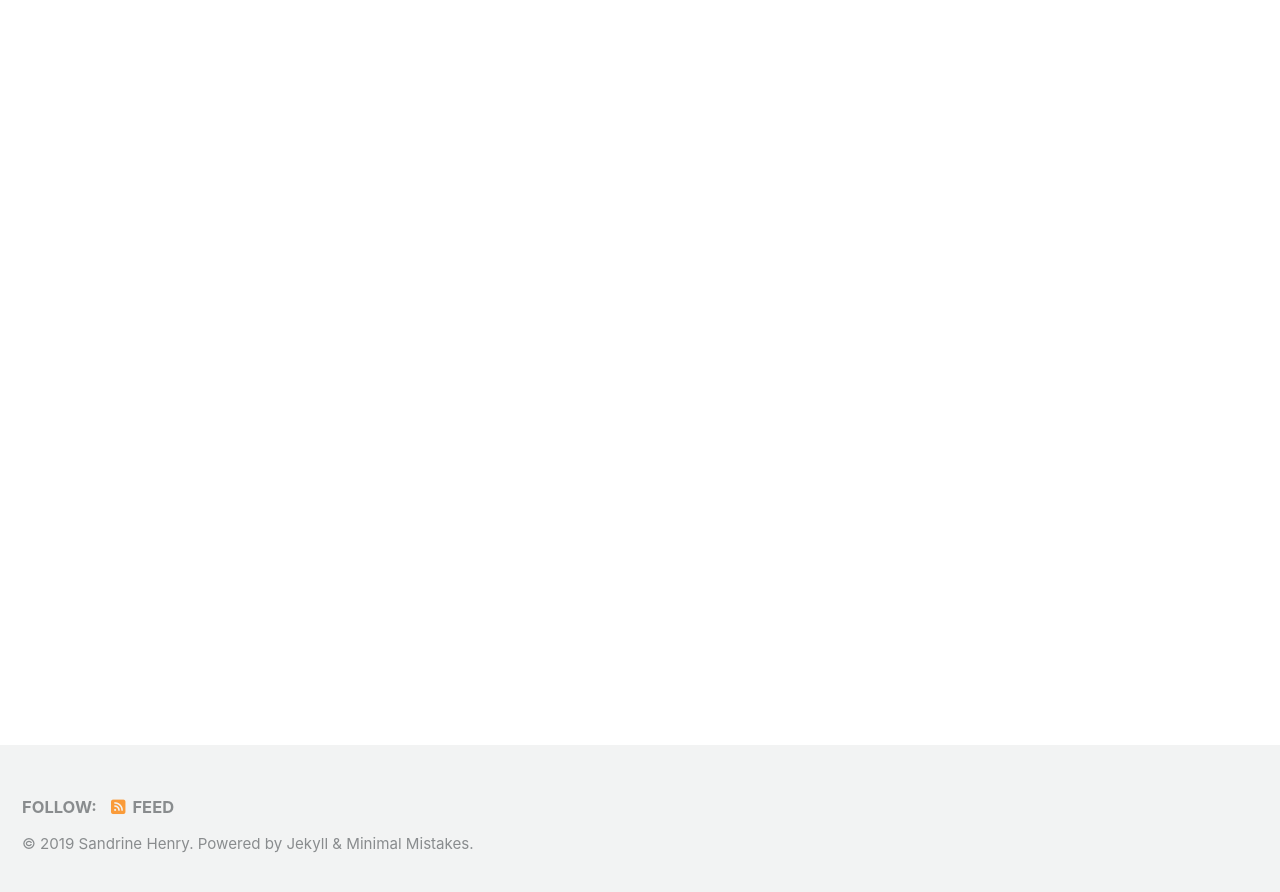
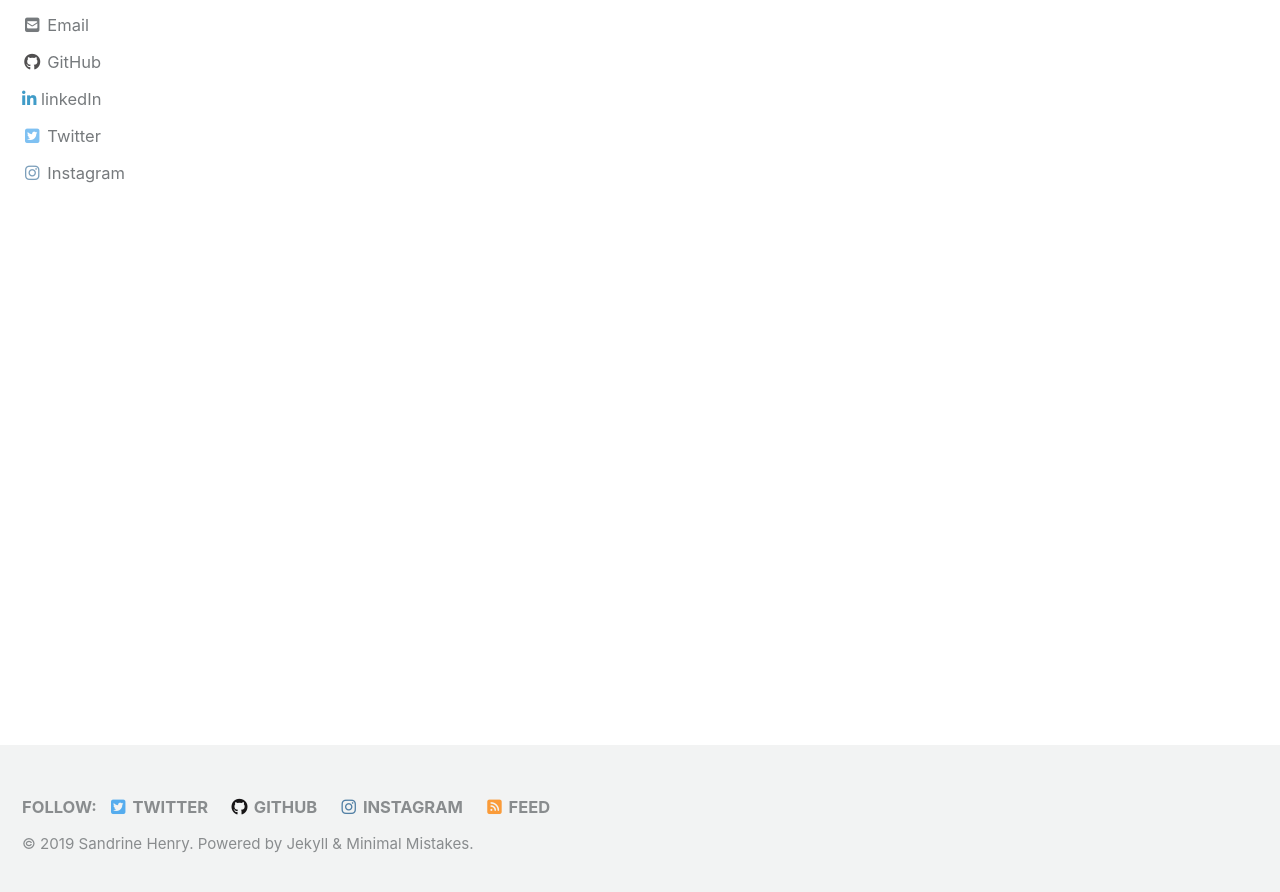
Before and after one commit to sandrineh/sandrineh.github.io, a Jekyll site: the page built from index.html, in a window 1280 px wide and 900 px high, scrolled down 222 px. Shown: the top 892 px of the window. Built offline with Jekyll 4.4.1, drawn with Linux system fonts in a browser that asks for light colours; cached includes are drawn as plain includes; nearby versions of some CDN libraries; the list of posts is cut into pages by our own code; some of the changed lines change nothing that is shown.

Commit message:
modif fichier config

```diff
--- a/_config.yml
+++ b/_config.yml
@@ -115,35 +115,38 @@ author:
   links:
     - label: "Email"
       icon: "fas fa-fw fa-envelope-square"
-      # url: mailto:your.name@email.com
+      url: mailto:eleonore.henry@gmail.com
     - label: "Website"
       icon: "fas fa-fw fa-link"
       # url: "https://your-website.com"
-    - label: "Twitter"
-      icon: "fab fa-fw fa-twitter-square"
-      # url: "https://twitter.com/"
     - label: "Facebook"
       icon: "fab fa-fw fa-facebook-square"
       # url: "https://facebook.com/"
     - label: "GitHub"
       icon: "fab fa-fw fa-github"
-      # url: "https://github.com/sandrineh"
+      url: "https://github.com/sandrineh"
+    - label: "linkedIn"
+      icon: "fab fa-linkedin-in"
+      url : "https://www.linkedin.com/in/sandrine-e-henry/"
+    - label: "Twitter"
+      icon: "fab fa-fw fa-twitter-square"
+      url: "https://twitter.com/eleonore_h"
     - label: "Instagram"
       icon: "fab fa-fw fa-instagram"
-      # url: "https://instagram.com/"
-      #https://www.linkedin.com/in/sandrine-e-henry/
+      url: "https://instagram.com/hyssey/"
+
 # Site Footer
 footer:
   links:
     - label: "Twitter"
       icon: "fab fa-fw fa-twitter-square"
-      # url:
+      url: "https://twitter.com/eleonore_h"
     - label: "Facebook"
       icon: "fab fa-fw fa-facebook-square"
       # url:
     - label: "GitHub"
       icon: "fab fa-fw fa-github"
-      # url:"https://github.com/sandrineh"
+      url: "https://github.com/sandrineh"
     - label: "GitLab"
       icon: "fab fa-fw fa-gitlab"
       # url:
@@ -152,7 +155,7 @@ footer:
       # url:
     - label: "Instagram"
       icon: "fab fa-fw fa-instagram"
-      # url:
+      url: "https://instagram.com/hyssey/"
 
 
 # Reading Files
```
